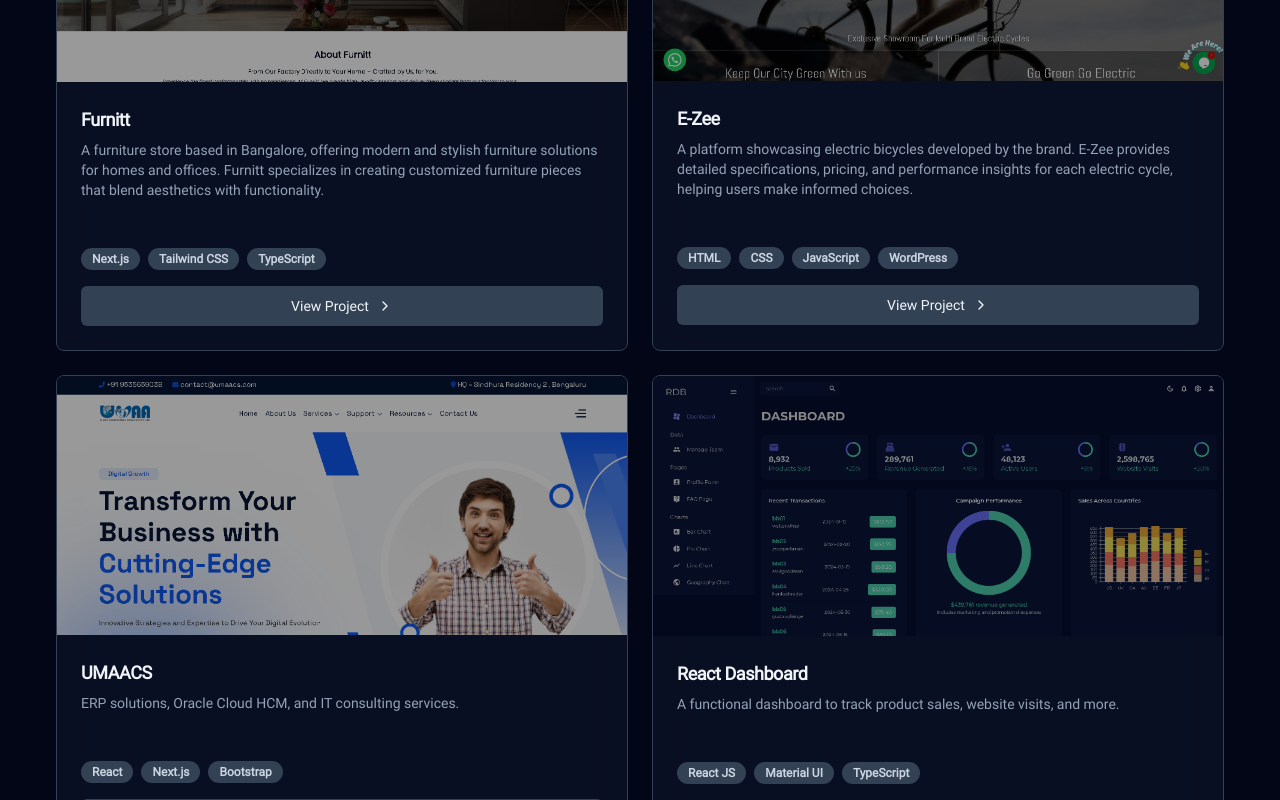
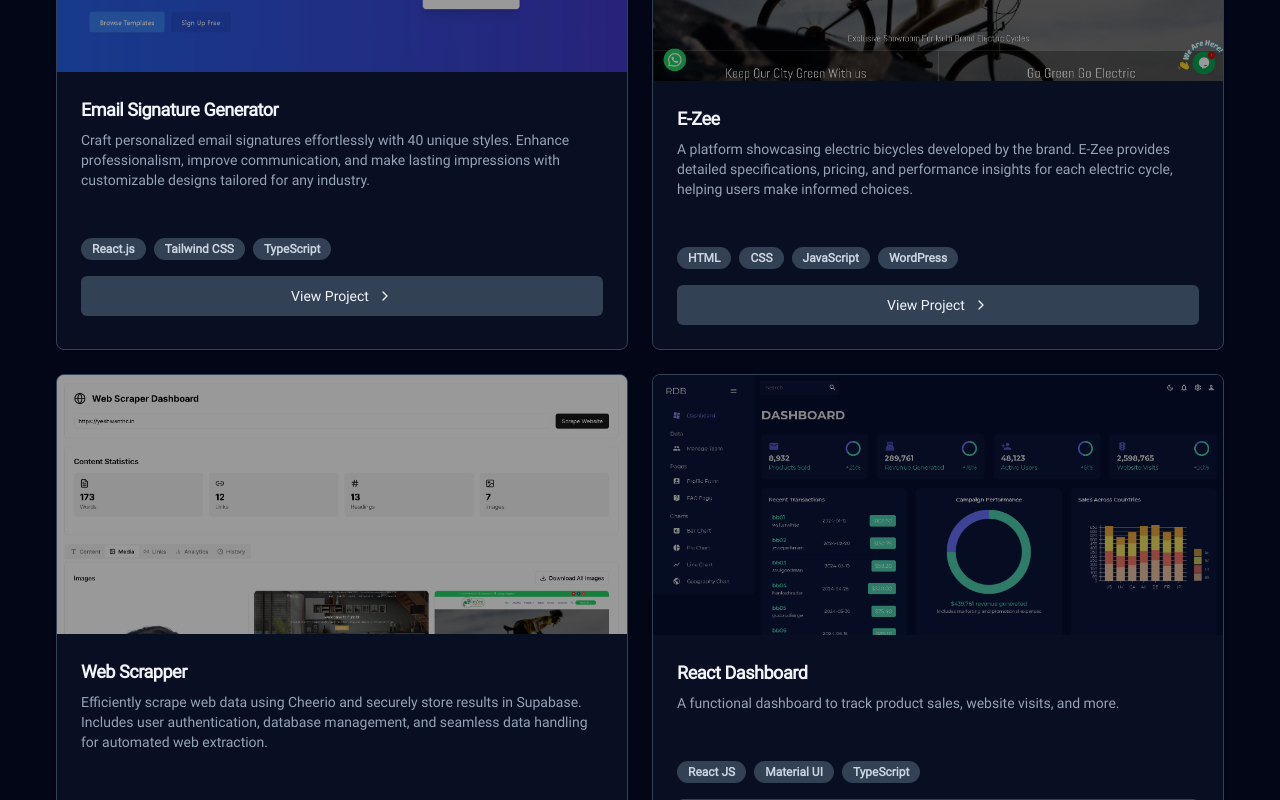
Before and after one commit to yeshwanthc/new-portfolio, a Next.js app: page / in a window 1280 px wide. Shown: the part 620-1420 px from the top of the page. Built offline with nearby package versions, Linux system fonts and the light colour scheme; no server answers.

Commit message:
projects update

```diff
--- a/components/Projects.tsx
+++ b/components/Projects.tsx
@@ -10,10 +10,10 @@ import { Button } from "@/components/ui/button";
 import { Badge } from "@/components/ui/badge";
 import { Briefcase, ChevronRight } from "lucide-react";
 import Image from "next/image";
-import Furnitt from "../app/images/furnittmain.png";
+import SignatureHub from "../app/images/esgenerator.png";
 import DAT from "../app/images/Dutch Aviation Trainers.png";
 import RBD from "../app/images/React Dashboard.png";
-import UMAACS from "../app/images/Umaa Consultancy.png";
+import WebScrapper from "../app/images/webscrapper.png";
 import EZEE from "../app/images/e-zee.png";
 import Unilet from "../app/images/Unilet.png";
 
@@ -24,11 +24,11 @@ interface ProjectProps {
 const Projects: React.FC<ProjectProps> = ({ isDarkMode }) => {
   const projects = [
     {
-      title: "Furnitt",
-      description: "A furniture store based in Bangalore, offering modern and stylish furniture solutions for homes and offices. Furnitt specializes in creating customized furniture pieces that blend aesthetics with functionality.",
-      image: Furnitt,
-      link: "https://furnitt.in",
-      tags: ["Next.js", "Tailwind CSS", "TypeScript"],
+      title: "Email Signature Generator",
+      description: "Craft personalized email signatures effortlessly with 40 unique styles. Enhance professionalism, improve communication, and make lasting impressions with customizable designs tailored for any industry.",
+      image: SignatureHub,
+      link: "https://esgenerator.netlify.app",
+      tags: ["React.js", "Tailwind CSS", "TypeScript"],
     },
     {
       title: "E-Zee",
@@ -38,11 +38,11 @@ const Projects: React.FC<ProjectProps> = ({ isDarkMode }) => {
       tags: ["HTML", "CSS", "JavaScript", "WordPress"],
     },
     {
-      title: "UMAACS",
-      description: "ERP solutions, Oracle Cloud HCM, and IT consulting services.",
-      image: UMAACS,
-      link: "https://umaacs.com",
-      tags: ["React", "Next.js", "Bootstrap"],
+      title: "Web Scrapper",
+      description: "Efficiently scrape web data using Cheerio and securely store results in Supabase. Includes user authentication, database management, and seamless data handling for automated web extraction.",
+      image: WebScrapper,
+      link: "https://github.com/yeshwanthc/web-scrapper",
+      tags: [ "Next.js", "TypeScript","Supabase"],
     },
     {
       title: "React Dashboard",
```
Also changed, not shown: app/images/esgenerator.png (added), app/images/webscrapper.png (added).
